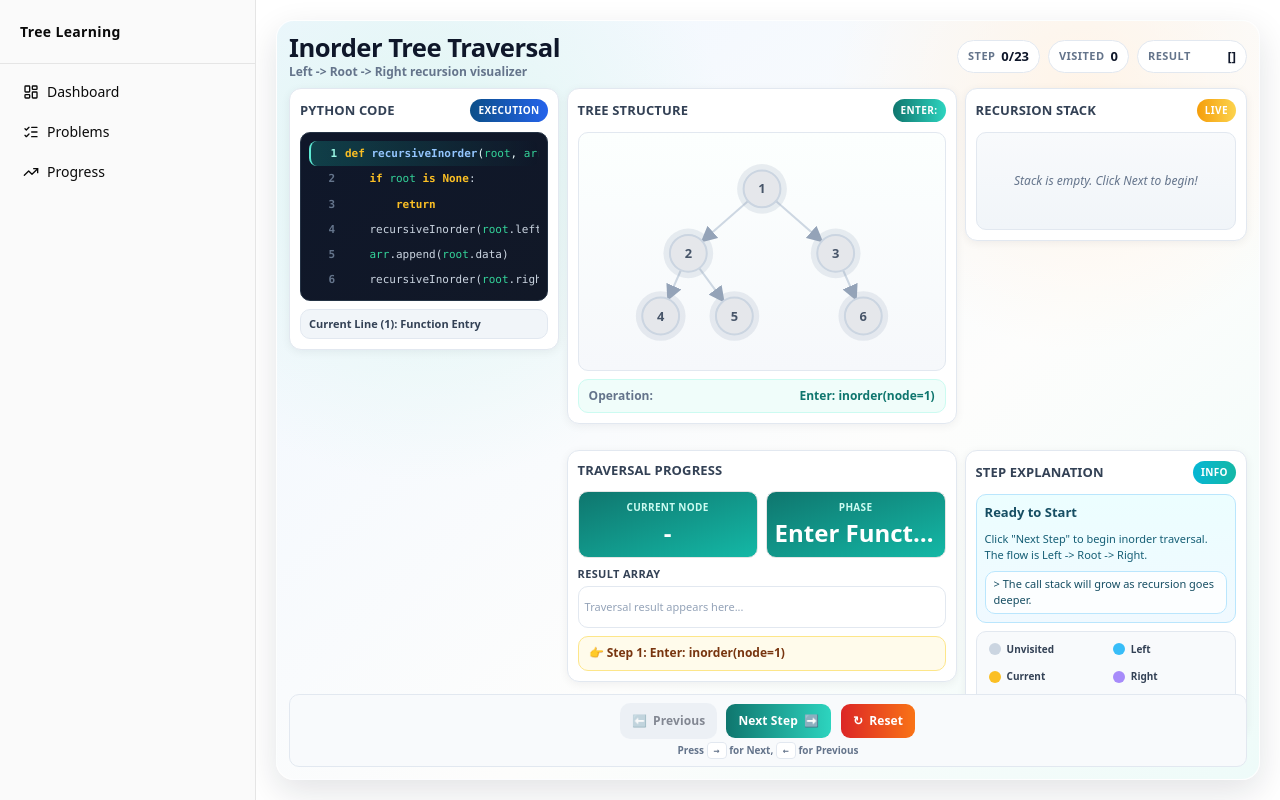
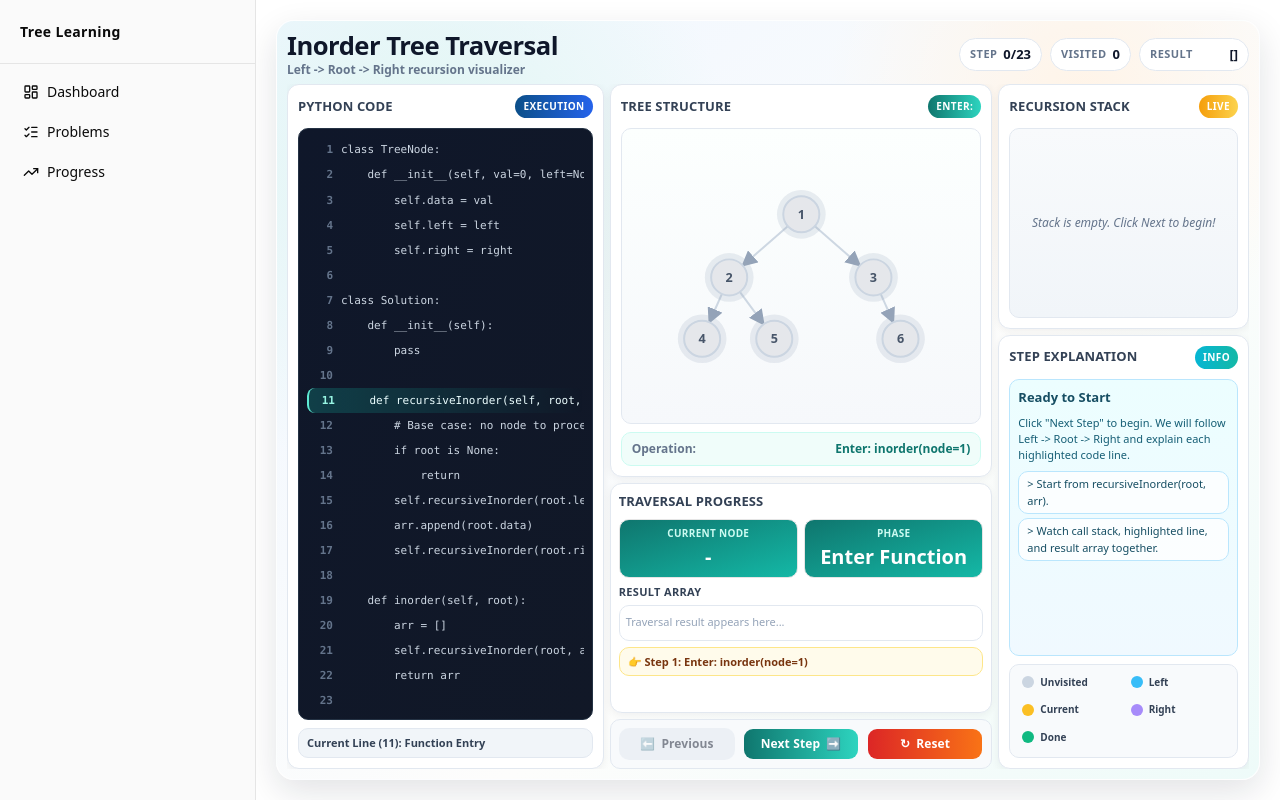
Before and after one commit to naveencreation/LeetCode-Learner, a Next.js app in the folder frontend/: page /problems/binary-tree/inorder-traversal in a window 1280 px wide. Built offline with nearby package versions, Linux system fonts and the light colour scheme.

Commit message:
Improved grid positioning 1

```diff
--- a/frontend/src/features/inorder/components/CallStackPanel.tsx
+++ b/frontend/src/features/inorder/components/CallStackPanel.tsx
@@ -12,7 +12,7 @@ const frameStyles: Record<CallStackFrame["state"], string> = {
 
 export function CallStackPanel({ activeCallStack }: CallStackPanelProps) {
   return (
-    <section className="grid min-h-0 grid-rows-[auto_1fr] gap-2 rounded-xl border border-slate-200 bg-white p-2.5 shadow-[0_2px_10px_rgba(17,24,39,0.06)]">
+    <section className="grid h-full min-h-0 overflow-hidden grid-rows-[auto_1fr] gap-2 rounded-xl border border-slate-200 bg-white p-2.5 shadow-[0_2px_10px_rgba(17,24,39,0.06)]">
       <div className="mb-0.5 flex items-center justify-between">
         <h2 className="text-[13px] font-extrabold uppercase tracking-[0.01em] text-slate-700">
           Recursion Stack
--- a/frontend/src/features/inorder/components/CodePanel.tsx
+++ b/frontend/src/features/inorder/components/CodePanel.tsx
@@ -1,4 +1,4 @@
-import { INORDER_CODE_LINES } from "../constants";
+import { INORDER_CODE_LINES, INORDER_LINE_LABELS } from "../constants";
 
 interface CodePanelProps {
   currentCodeLine: number;
@@ -6,18 +6,10 @@ interface CodePanelProps {
 
 export function CodePanel({ currentCodeLine }: CodePanelProps) {
   const statusLine = currentCodeLine + 1;
-  const statusLabelByLine = [
-    "Function Entry",
-    "Base Case Check",
-    "Return",
-    "Traverse Left",
-    "Process Node",
-    "Traverse Right",
-  ] as const;
-  const statusLabel = statusLabelByLine[currentCodeLine] ?? "Traversal Step";
+  const statusLabel = INORDER_LINE_LABELS[currentCodeLine] ?? "Context Line";
 
   return (
-    <section className="grid min-h-0 grid-rows-[auto_1fr_auto] gap-2 rounded-xl border border-slate-200 bg-white p-2.5 shadow-[0_2px_10px_rgba(17,24,39,0.06)]">
+    <section className="grid h-full min-h-0 grid-rows-[auto_1fr_auto] gap-2 rounded-xl border border-slate-200 bg-white p-2.5 shadow-[0_2px_10px_rgba(17,24,39,0.06)]">
       <div className="mb-0.5 flex items-center justify-between">
         <h2 className="text-[13px] font-extrabold uppercase tracking-[0.01em] text-slate-700">
           Python Code
@@ -32,7 +24,7 @@ export function CodePanel({ currentCodeLine }: CodePanelProps) {
           <code>
             {INORDER_CODE_LINES.map((line, index) => (
               <div
-                key={line}
+                key={`${index}-${line}`}
                 className={`grid grid-cols-[1.25rem_1fr] items-start gap-2 rounded-md px-1.5 py-1 transition-colors ${
                   currentCodeLine === index
                     ? "border-l-2 border-teal-300 bg-gradient-to-r from-teal-500/25 to-transparent text-cyan-50"
@@ -46,44 +38,7 @@ export function CodePanel({ currentCodeLine }: CodePanelProps) {
                 >
                   {index + 1}
                 </span>
-                <span className="font-[var(--font-geist-mono)]">
-                  {index === 0 ? (
-                    <>
-                      <span className="font-bold text-amber-400">def</span>{" "}
-                      <span className="font-bold text-blue-300">recursiveInorder</span>(
-                      <span className="text-emerald-400">root</span>, <span className="text-emerald-400">arr</span>):
-                    </>
-                  ) : index === 1 ? (
-                    <>
-                      <span className="text-slate-500">    </span>
-                      <span className="font-bold text-amber-400">if</span>{" "}
-                      <span className="text-emerald-400">root</span>{" "}
-                      <span className="font-bold text-amber-400">is</span>{" "}
-                      <span className="font-bold text-amber-400">None</span>:
-                    </>
-                  ) : index === 2 ? (
-                    <>
-                      <span className="text-slate-500">        </span>
-                      <span className="font-bold text-amber-400">return</span>
-                    </>
-                  ) : index === 3 ? (
-                    <>
-                      <span className="text-slate-500">    </span>recursiveInorder(
-                      <span className="text-emerald-400">root</span>.left, <span className="text-emerald-400">arr</span>)
-                    </>
-                  ) : index === 4 ? (
-                    <>
-                      <span className="text-slate-500">    </span>
-                      <span className="text-emerald-400">arr</span>.append(
-                      <span className="text-emerald-400">root</span>.data)
-                    </>
-                  ) : (
-                    <>
-                      <span className="text-slate-500">    </span>recursiveInorder(
-                      <span className="text-emerald-400">root</span>.right, <span className="text-emerald-400">arr</span>)
-                    </>
-                  )}
-                </span>
+                <span className="whitespace-pre font-[var(--font-geist-mono)]">{line || " "}</span>
               </div>
             ))}
           </code>
--- a/frontend/src/features/inorder/components/ControlsBar.tsx
+++ b/frontend/src/features/inorder/components/ControlsBar.tsx
@@ -16,11 +16,11 @@ export function ControlsBar({
   resetTraversal,
 }: ControlsBarProps) {
   return (
-    <div className="grid gap-1 rounded-[10px] border border-slate-200 bg-slate-50 p-2">
-      <div className="flex flex-wrap items-center justify-center gap-2">
+    <div className="w-full rounded-[10px] border border-slate-200 bg-slate-50 px-3 py-2">
+      <div className="flex w-full items-center justify-center gap-2">
         <Button
           variant="outline"
-          className="h-9 rounded-lg border-0 bg-slate-200 px-3 text-xs font-extrabold tracking-[0.01em] text-slate-900 hover:bg-slate-300"
+          className="h-8 min-w-[116px] flex-1 rounded-lg border-0 bg-slate-200 px-2.5 text-xs font-extrabold tracking-[0.01em] text-slate-900 hover:bg-slate-300"
           onClick={previousStep}
           disabled={isAtStart}
         >
@@ -28,7 +28,7 @@ export function ControlsBar({
           <span>Previous</span>
         </Button>
         <Button
-          className="h-9 rounded-lg bg-gradient-to-r from-teal-700 to-teal-400 px-3 text-xs font-extrabold tracking-[0.01em] text-white hover:from-teal-700 hover:to-teal-500"
+          className="h-8 min-w-[116px] flex-1 rounded-lg bg-gradient-to-r from-teal-700 to-teal-400 px-2.5 text-xs font-extrabold tracking-[0.01em] text-white hover:from-teal-700 hover:to-teal-500"
           onClick={nextStep}
           disabled={isAtEnd}
         >
@@ -37,17 +37,13 @@ export function ControlsBar({
         </Button>
         <Button
           variant="destructive"
-          className="h-9 rounded-lg bg-gradient-to-r from-red-600 to-orange-500 px-3 text-xs font-extrabold tracking-[0.01em] text-white hover:from-red-600 hover:to-orange-600"
+          className="h-8 min-w-[116px] flex-1 rounded-lg bg-gradient-to-r from-red-600 to-orange-500 px-2.5 text-xs font-extrabold tracking-[0.01em] text-white hover:from-red-600 hover:to-orange-600"
           onClick={resetTraversal}
         >
           <span aria-hidden="true">↻</span>
           <span>Reset</span>
         </Button>
       </div>
-
-      <p className="text-center text-[10px] font-semibold text-slate-500">
-        Press <kbd className="rounded border border-slate-200 bg-white px-1.5 py-0.5 text-[10px] font-[var(--font-geist-mono)]">→</kbd> for Next, <kbd className="rounded border border-slate-200 bg-white px-1.5 py-0.5 text-[10px] font-[var(--font-geist-mono)]">←</kbd> for Previous
-      </p>
     </div>
   );
 }
--- a/frontend/src/features/inorder/components/ExplanationPanel.tsx
+++ b/frontend/src/features/inorder/components/ExplanationPanel.tsx
@@ -1,10 +1,12 @@
 import type { ExecutionStep } from "../types";
+import { INORDER_LINE_GUIDE, INORDER_LINE_LABELS } from "../constants";
 
 interface ExplanationPanelProps {
   currentStep: number;
   totalSteps: number;
   result: number[];
   activeStep: ExecutionStep | undefined;
+  currentCodeLine: number;
 }
 
 function getExplanation(
@@ -12,13 +14,20 @@ function getExplanation(
   currentStep: number,
   totalSteps: number,
   result: number[],
+  currentCodeLine: number,
 ) {
+  const lineGuide = INORDER_LINE_GUIDE[currentCodeLine];
+  const lineLabel = INORDER_LINE_LABELS[currentCodeLine] ?? "Traversal Context";
+
   if (!step && currentStep === 0) {
     return {
       title: "Ready to Start",
       description:
-        'Click "Next Step" to begin inorder traversal. The flow is Left -> Root -> Right.',
-      details: ["The call stack will grow as recursion goes deeper."],
+        'Click "Next Step" to begin. We will follow Left -> Root -> Right and explain each highlighted code line.',
+      details: [
+        "Start from recursiveInorder(root, arr).",
+        "Watch call stack, highlighted line, and result array together.",
+      ],
     };
   }
 
@@ -28,7 +37,19 @@ function getExplanation(
       description: `All steps finished. Final inorder result is [${result.join(", ")}].`,
       details: [
         `Total execution steps: ${totalSteps}`,
-        "Use Previous to replay each recursive action.",
+        "Use Previous to replay each recursive action slowly.",
+      ],
+    };
+  }
+
+  if (lineGuide) {
+    return {
+      title: `Line ${currentCodeLine + 1}: ${lineLabel}`,
+      description: lineGuide.meaning,
+      details: [
+        `Why this line matters: ${lineGuide.why}`,
+        `What happens next: ${lineGuide.next}`,
+        `Current result snapshot: [${result.join(", ")}]`,
       ],
     };
   }
@@ -78,11 +99,18 @@ export function ExplanationPanel({
   totalSteps,
   result,
   activeStep,
+  currentCodeLine,
 }: ExplanationPanelProps) {
-  const explanation = getExplanation(activeStep, currentStep, totalSteps, result);
+  const explanation = getExplanation(
+    activeStep,
+    currentStep,
+    totalSteps,
+    result,
+    currentCodeLine,
+  );
 
   return (
-    <section className="grid min-h-0 grid-rows-[auto_1fr_auto] gap-2 rounded-xl border border-slate-200 bg-white p-2.5 shadow-[0_2px_10px_rgba(17,24,39,0.06)]">
+    <section className="grid h-full min-h-0 overflow-hidden grid-rows-[auto_1fr_auto] gap-2 rounded-xl border border-slate-200 bg-white p-2.5 shadow-[0_2px_10px_rgba(17,24,39,0.06)]">
       <div className="mb-0.5 flex items-center justify-between">
         <h2 className="text-[13px] font-extrabold uppercase tracking-[0.01em] text-slate-700">
           Step Explanation
--- a/frontend/src/features/inorder/components/InorderLayout.tsx
+++ b/frontend/src/features/inorder/components/InorderLayout.tsx
@@ -30,11 +30,11 @@ export function InorderLayout() {
   } = useInorderTraversal();
 
   return (
-    <section className="relative h-full min-h-0 overflow-hidden rounded-[18px] border border-white/80 bg-[linear-gradient(140deg,#eff6ff_0%,#fdfdfc_60%,#eefbf9_100%)] p-3 shadow-[0_12px_34px_rgba(15,23,42,0.12)]">
+    <section className="relative h-full min-h-0 overflow-hidden rounded-[18px] border border-white/80 bg-[linear-gradient(140deg,#eff6ff_0%,#fdfdfc_60%,#eefbf9_100%)] p-2.5 shadow-[0_12px_34px_rgba(15,23,42,0.12)]">
       <div className="absolute inset-0 pointer-events-none bg-[radial-gradient(circle_at_15%_20%,#dff6f2_0%,transparent_30%),radial-gradient(circle_at_82%_10%,#fff4e8_0%,transparent_24%)]" />
 
-      <div className="relative z-[1] grid h-full min-h-0 grid-rows-[auto_1fr_auto] gap-2">
-      <header className="grid items-center gap-2 lg:grid-cols-[minmax(280px,1fr)_auto]">
+      <div className="relative z-[1] grid h-full min-h-0 grid-rows-[auto_1fr] gap-1.5">
+      <header className="shrink-0 grid items-center gap-1.5 lg:grid-cols-[minmax(280px,1fr)_auto]">
         <div className="min-w-0">
           <h1 className="text-[clamp(20px,2vw,28px)] font-extrabold leading-[1.15] tracking-[-0.02em] text-slate-900">
             Inorder Tree Traversal
@@ -68,12 +68,12 @@ export function InorderLayout() {
         </div>
       </header>
 
-      <div className="grid min-h-0 gap-2 xl:grid-cols-[minmax(250px,1.05fr)_minmax(390px,1.5fr)_minmax(260px,1.1fr)] xl:grid-rows-[minmax(0,1.2fr)_minmax(0,0.8fr)]">
-        <div className="space-y-2 xl:row-span-2">
+      <div className="grid min-h-0 overflow-hidden gap-1.5 xl:grid-cols-[minmax(300px,1.2fr)_minmax(380px,1.45fr)_minmax(250px,0.95fr)] xl:grid-rows-[minmax(0,1.26fr)_minmax(0,0.74fr)_auto]">
+        <div className="min-h-0 xl:row-span-3">
           <CodePanel currentCodeLine={currentCodeLine} />
         </div>
 
-        <div className="space-y-2 xl:col-start-2 xl:row-start-1">
+        <div className="min-h-0 xl:col-start-2 xl:row-start-1">
           <TreePanel
             currentOperation={currentOperation}
             operationBadge={operationBadge}
@@ -81,7 +81,7 @@ export function InorderLayout() {
             activeStep={activeStep}
           />
         </div>
-        <div className="space-y-2 xl:col-start-2 xl:row-start-2">
+        <div className="min-h-0 xl:col-start-2 xl:row-start-2">
           <ResultPanel
             currentNode={currentNode}
             currentPhase={currentPhase}
@@ -92,19 +92,22 @@ export function InorderLayout() {
           />
         </div>
 
-        <div className="space-y-2 xl:col-start-3 xl:row-start-1">
+        <div className="min-h-0 grid gap-1.5 xl:col-start-3 xl:row-span-3 xl:grid-rows-[minmax(0,0.72fr)_minmax(0,1.28fr)]">
+          <div className="min-h-0">
             <CallStackPanel activeCallStack={activeCallStack} />
           </div>
-        <div className="space-y-2 xl:col-start-3 xl:row-start-2">
+          <div className="min-h-0">
             <ExplanationPanel
               currentStep={currentStep}
               totalSteps={totalSteps}
               result={result}
               activeStep={executedStep}
+              currentCodeLine={currentCodeLine}
             />
           </div>
         </div>
 
+        <div className="min-h-0 xl:col-start-2 xl:row-start-3">
           <ControlsBar
             isAtStart={isAtStart}
             isAtEnd={isAtEnd}
@@ -113,6 +116,8 @@ export function InorderLayout() {
             resetTraversal={resetTraversal}
           />
         </div>
+      </div>
+      </div>
     </section>
   );
 }
--- a/frontend/src/features/inorder/components/ResultPanel.tsx
+++ b/frontend/src/features/inorder/components/ResultPanel.tsx
@@ -21,25 +21,25 @@ export function ResultPanel({
       : `Step ${currentStep + 1}: ${currentOperation}`;
 
   return (
-    <section className="grid min-h-0 grid-rows-[auto_auto_auto_1fr] gap-2 rounded-xl border border-slate-200 bg-white p-2.5 shadow-[0_2px_10px_rgba(17,24,39,0.06)]">
+    <section className="grid h-full min-h-0 overflow-hidden grid-rows-[auto_auto_auto_auto] content-start gap-1.5 rounded-xl border border-slate-200 bg-white p-2 shadow-[0_2px_10px_rgba(17,24,39,0.06)]">
       <div className="mb-0.5 flex items-center justify-between">
         <h2 className="text-[13px] font-extrabold uppercase tracking-[0.01em] text-slate-700">
           Traversal Progress
         </h2>
       </div>
 
-      <div className="grid grid-cols-2 gap-2">
-        <div className="rounded-lg border bg-gradient-to-br from-teal-700 to-teal-500 p-2 text-center text-white">
+      <div className="grid grid-cols-2 gap-1.5">
+        <div className="rounded-lg border bg-gradient-to-br from-teal-700 to-teal-500 p-1.5 text-center text-white">
           <p className="text-[10px] font-bold uppercase tracking-[0.03em] text-teal-100">
             Current Node
           </p>
-          <p className="mt-0.5 text-2xl font-extrabold">{currentNode ?? "-"}</p>
+          <p className="mt-0.5 text-xl font-extrabold">{currentNode ?? "-"}</p>
         </div>
-        <div className="rounded-lg border bg-gradient-to-br from-teal-700 to-teal-500 p-2 text-center text-white">
+        <div className="rounded-lg border bg-gradient-to-br from-teal-700 to-teal-500 p-1.5 text-center text-white">
           <p className="text-[10px] font-bold uppercase tracking-[0.03em] text-teal-100">
             Phase
           </p>
-          <p className="mt-0.5 truncate text-2xl font-extrabold">{currentPhase}</p>
+          <p className="mt-0.5 truncate text-xl font-extrabold">{currentPhase}</p>
         </div>
       </div>
 
@@ -47,7 +47,7 @@ export function ResultPanel({
         <p className="text-[11px] font-extrabold uppercase tracking-[0.03em] text-slate-700">
           Result Array
         </p>
-        <div className="flex min-h-[42px] flex-wrap items-center gap-1.5 rounded-lg border border-slate-200 bg-white p-1.5">
+        <div className="flex min-h-[36px] flex-wrap items-center gap-1.5 rounded-lg border border-slate-200 bg-white p-1.5">
           {result.length === 0 ? (
             <span className="text-[11px] text-slate-400">
               Traversal result appears here...
@@ -66,7 +66,7 @@ export function ResultPanel({
       </div>
 
       <div
-        className={`rounded-lg border px-2.5 py-2 text-xs leading-snug ${
+        className={`rounded-lg border px-2 py-1.5 text-[11px] leading-snug ${
           currentStep >= totalSteps
             ? "border-emerald-200 bg-emerald-50 font-bold text-emerald-900"
             : "border-amber-200 bg-amber-50 text-amber-900"
--- a/frontend/src/features/inorder/components/TreePanel.tsx
+++ b/frontend/src/features/inorder/components/TreePanel.tsx
@@ -108,7 +108,7 @@ export function TreePanel({
       : null;
 
   return (
-    <section className="grid min-h-0 grid-rows-[auto_1fr_auto] gap-2 rounded-xl border border-slate-200 bg-white p-2.5 shadow-[0_2px_10px_rgba(17,24,39,0.06)]">
+    <section className="grid h-full min-h-0 overflow-hidden grid-rows-[auto_1fr_auto] gap-2 rounded-xl border border-slate-200 bg-white p-2.5 shadow-[0_2px_10px_rgba(17,24,39,0.06)]">
       <div className="mb-0.5 flex items-center justify-between">
         <h2 className="text-[13px] font-extrabold uppercase tracking-[0.01em] text-slate-700">
           Tree Structure
--- a/frontend/src/features/inorder/constants.ts
+++ b/frontend/src/features/inorder/constants.ts
@@ -1,21 +1,103 @@
 import type { TreeNode } from "./types";
 
 export const INORDER_CODE_LINES = [
-  "def recursiveInorder(root, arr):",
-  "    if root is None:",
-  "        return",
-  "    recursiveInorder(root.left, arr)",
-  "    arr.append(root.data)",
-  "    recursiveInorder(root.right, arr)",
+  "class TreeNode:",
+  "    def __init__(self, val=0, left=None, right=None):",
+  "        self.data = val",
+  "        self.left = left",
+  "        self.right = right",
+  "",
+  "class Solution:",
+  "    def __init__(self):",
+  "        pass",
+  "",
+  "    def recursiveInorder(self, root, arr):",
+  "        # Base case: no node to process",
+  "        if root is None:",
+  "            return",
+  "        self.recursiveInorder(root.left, arr)",
+  "        arr.append(root.data)",
+  "        self.recursiveInorder(root.right, arr)",
+  "",
+  "    def inorder(self, root):",
+  "        arr = []",
+  "        self.recursiveInorder(root, arr)",
+  "        return arr",
+  "",
+  "if __name__ == \"__main__\":",
+  "    root = TreeNode(1)",
+  "    root.left = TreeNode(2)",
+  "    root.right = TreeNode(3)",
+  "    root.left.left = TreeNode(4)",
+  "    root.left.right = TreeNode(5)",
+  "    root.right.right = TreeNode(6)",
+  "",
+  "    sol = Solution()",
+  "    result = sol.inorder(root)",
+  "    print(\"Inorder Traversal: \", end=\"\")",
+  "    for val in result:",
+  "        print(val, end=\" \")",
+  "    print()",
 ] as const;
 
 export const OPERATION_TO_LINE_MAP = {
-  enter_function: 0,
-  traverse_left: 3,
-  visit: 4,
-  traverse_right: 5,
-  exit_function: 2,
+  enter_function: 10,
+  traverse_left: 14,
+  visit: 15,
+  traverse_right: 16,
+  exit_function: 13,
 } as const;
+
+export const INORDER_LINE_LABELS: Record<number, string> = {
+  10: "Function Entry",
+  12: "Base Case Check",
+  13: "Return To Caller",
+  14: "Traverse Left Subtree",
+  15: "Process Current Node",
+  16: "Traverse Right Subtree",
+  20: "Start Traversal",
+};
+
+export const INORDER_LINE_GUIDE: Record<
+  number,
+  { meaning: string; why: string; next: string }
+> = {
+  10: {
+    meaning: "We entered recursiveInorder for the current node.",
+    why: "Every recursive call starts from this function definition.",
+    next: "Check whether root is None before continuing.",
+  },
+  12: {
+    meaning: "This checks if we reached an empty child.",
+    why: "The base case prevents infinite recursion.",
+    next: "If root is None we return; otherwise continue left.",
+  },
+  13: {
+    meaning: "Return control to the previous recursive call.",
+    why: "Once a subtree is done, recursion unwinds to parent.",
+    next: "Parent call continues with process/root or right subtree.",
+  },
+  14: {
+    meaning: "Move recursively to the left child first.",
+    why: "Inorder order begins with Left.",
+    next: "After left subtree completes, current node is processed.",
+  },
+  15: {
+    meaning: "Append current node value into result array.",
+    why: "This is the Root step in Left -> Root -> Right.",
+    next: "Then recurse into right subtree.",
+  },
+  16: {
+    meaning: "Move recursively to the right child.",
+    why: "Inorder finishes each node by exploring Right.",
+    next: "When right subtree ends, return to parent call.",
+  },
+  20: {
+    meaning: "Start traversal by calling the recursive helper.",
+    why: "This initializes recursion from the root.",
+    next: "Result array gets built through recursive calls.",
+  },
+};
 
 export function createSampleTree(): TreeNode {
   return {
--- a/frontend/src/features/inorder/useInorderTraversal.ts
+++ b/frontend/src/features/inorder/useInorderTraversal.ts
@@ -110,6 +110,7 @@ export function useInorderTraversal() {
 
   const activeStep = executionSteps[currentStep];
   const executedStep = currentStep > 0 ? executionSteps[currentStep - 1] : undefined;
+  const displayStep = executedStep ?? activeStep;
 
   return {
     root,
@@ -120,10 +121,10 @@ export function useInorderTraversal() {
     result: projectedState.result,
     visitedNodes: projectedState.visitedNodes,
     nodeStates: projectedState.nodeStates,
-    currentOperation: activeStep?.operation ?? "Waiting...",
-    currentPhase: getPhaseLabel(activeStep),
-    currentCodeLine: getCodeLineForStep(activeStep),
-    operationBadge: getOperationBadge(activeStep),
+    currentOperation: displayStep?.operation ?? "Waiting...",
+    currentPhase: getPhaseLabel(displayStep),
+    currentCodeLine: getCodeLineForStep(displayStep),
+    operationBadge: getOperationBadge(displayStep),
     activeStep,
     executedStep,
     activeCallStack: executedStep?.callStack ?? [],
```
Lines whose indentation alone changed are shown as unchanged.
